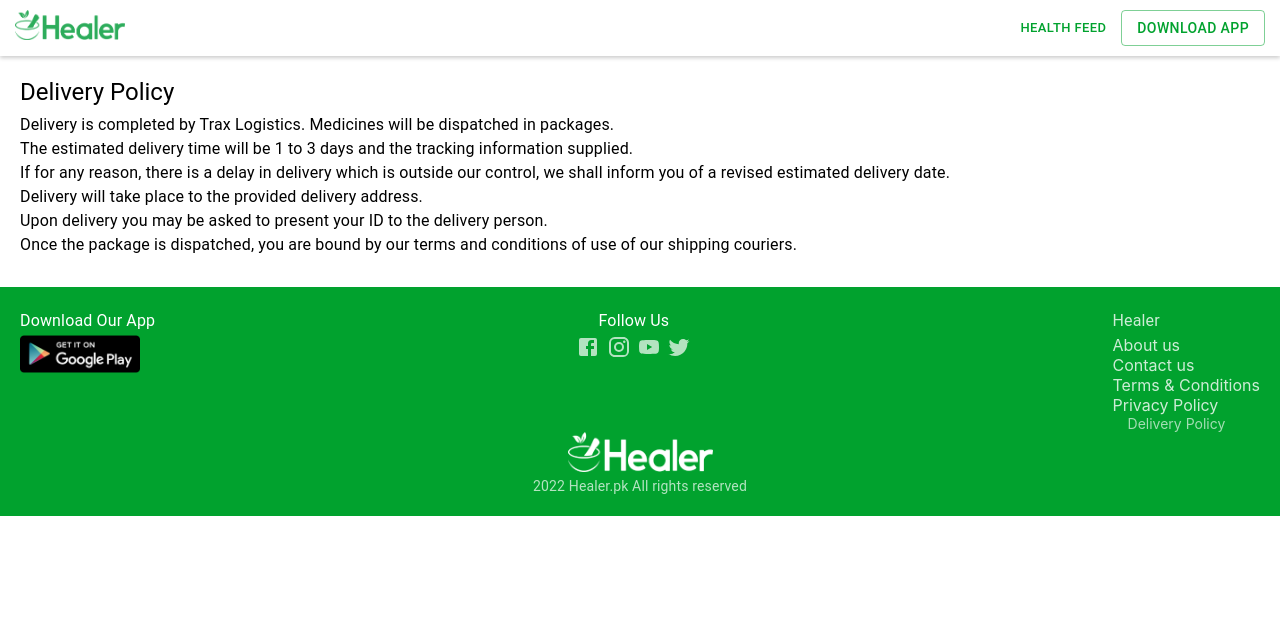
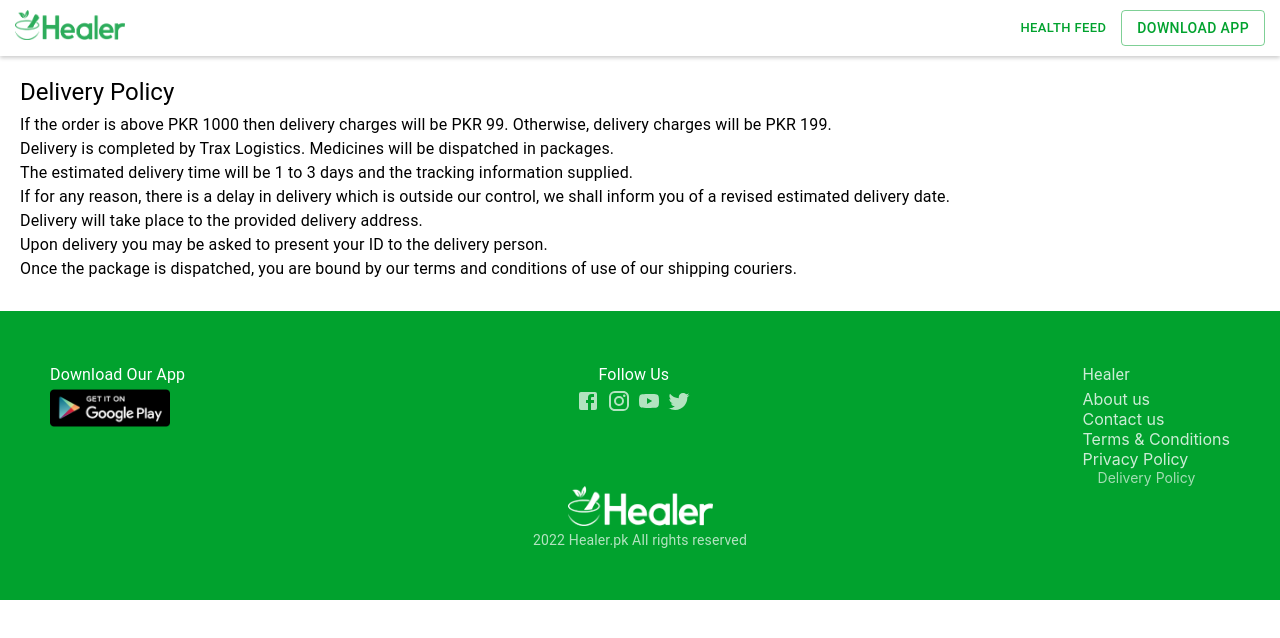
Before and after one commit to im-rahman1/healer-private, a Next.js app: page /delivery-policy in a window 1280 px wide. Shown: the top 638 px of the page. Built offline with nearby package versions, Linux system fonts and the light colour scheme.

Commit message:
delivery page changed

```diff
--- a/pages/delivery-policy.js
+++ b/pages/delivery-policy.js
@@ -7,6 +7,10 @@
       <Box sx={{ margin: "30px 20px" }}>
         <Typography variant="h5" sx={{ margin: "30px 0 5px 0" }}>
           Delivery Policy
+        </Typography>
+        <Typography>
+          If the order is above PKR 1000 then delivery charges will be PKR 99.
+          Otherwise, delivery charges will be PKR 199.
         </Typography>
         <Typography>
           Delivery is completed by Trax Logistics. Medicines will be dispatched
--- a/styles/contact.module.css
+++ b/styles/contact.module.css
@@ -1,5 +1,5 @@
 .contactPage {
-  margin: 40px 25px;
+  margin: 50px 25px;
   display: flex;
   justify-content: space-around;
   align-items: center;
--- a/styles/footer.module.css
+++ b/styles/footer.module.css
@@ -1,7 +1,7 @@
 .footer {
   background: #01a22e;
   color: #ffff;
-  padding: 20px;
+  padding: 50px;
   margin-top: 20px;
   display: flex;
   flex-direction: column;
```
